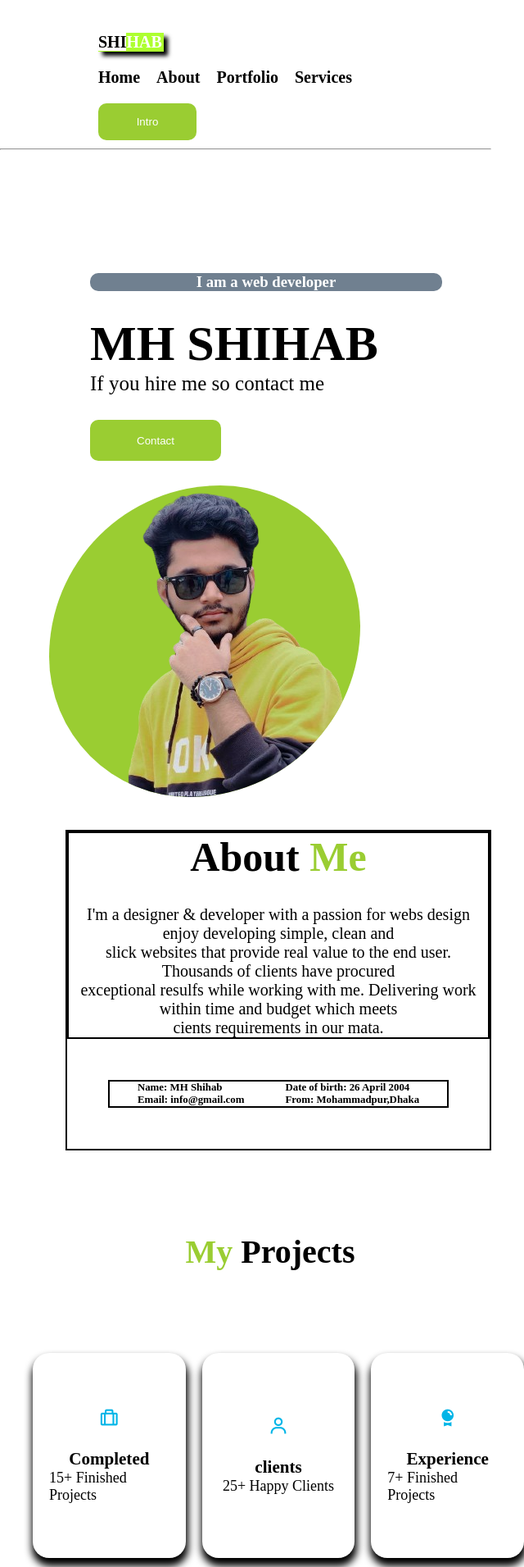
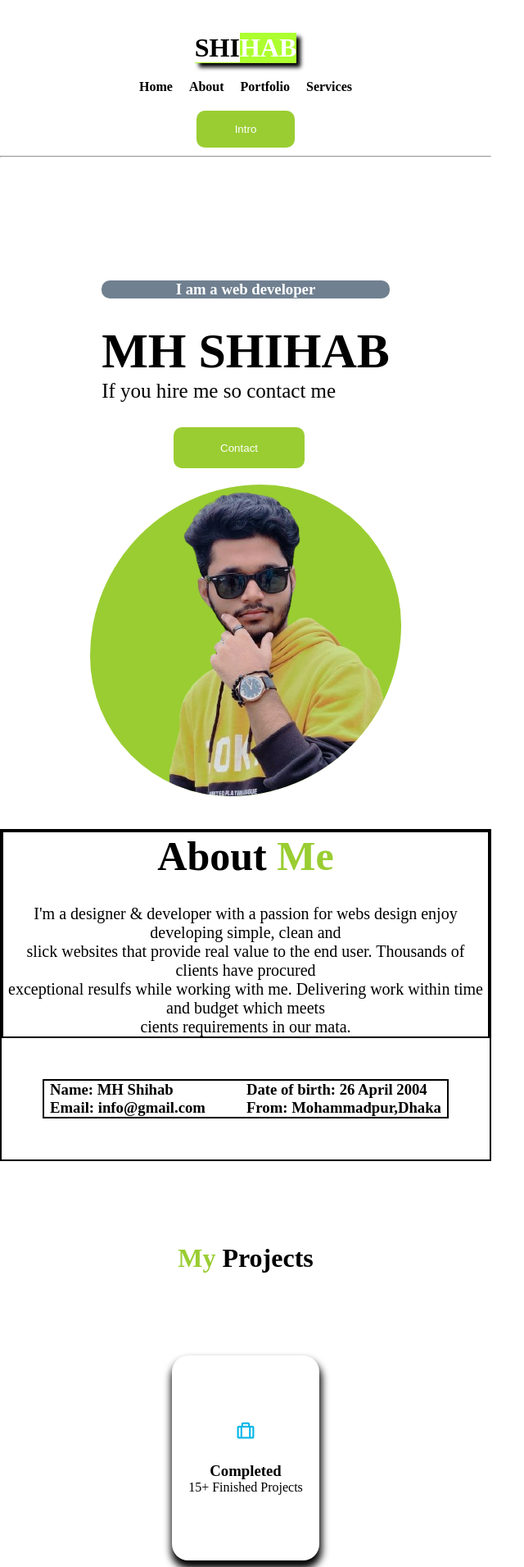
Before and after one commit to mhshihab2604/Portfolio-3, a plain HTML site: page index.html in a window 600 px wide. Shown: the top 1911 px of the page at 82% size, 640 px wide, since content can reach past the window. Drawn offline with nearby package versions, Linux system fonts and the light colour scheme.

Commit message:
Responsive Done

```diff
--- a/media-queries.css
+++ b/media-queries.css
@@ -1,61 +1,49 @@
-
-@media screen and (max-width:640px) {
-
-    .navbar{
-        display: block;
-        margin-left: 20%;
-    }
-    .navbar,.heading{
-        font-size: 20px;
-        width: 80px;
-    }
-    .list,.btn{
-        margin-top: 20px;
+@media screen and (max-width: 576px){
+    .navbar,.info-2,footer{
+        flex-direction: column;
+        gap: 20px;
     }
     .info{
-        display: block;
-        padding: 0 60px;
-
+        flex-direction: column;
+        gap: 20px;
     }
-    .info-1{
-        padding-left: 50px;
-
+    .image img{
+        width: 100%;
     }
-    .image {
-    margin-top: 30px;
-    }
-    .border{
-        margin-left: 80px;
-    }
-    .info-2{
-        font-size: 11px;
-    }
-    .responsive h1{
-        font-size: 40px;
-        padding-left: 60px;
+    .info input{
+        margin-left: 26%;
     }
     .Project-container{
-         margin-left: 40px;
-         font-size: 18px;
+        flex-direction: column;
+        width: 100%;
+        height: 100%;
     }
-    .Project-box{
-        padding: 0 20px;
+    .from .btn-2{
+        margin-left: 33%;
     }
-    .head{
-        padding-left: 80px;
+}
+@media screen and (min-width: 576px) and (max-width: 992px){
+    .navbar{
+        flex-direction: column;
+        gap: 20px;
+    }
+    .info{
+        flex-direction: column;
+        gap: 20px;
+    }
+    .info input{
+        margin-left: 25%;
+    }
+    .Project-container{
+        flex-direction: column;
+        width: 100%;
+        height: 100%;
     }
     footer{
-        display: block;
-        padding: 0 70px;
+        flex-direction: column;
+        gap: 20px;
     }
-    .Find{
-        padding-left: 50px;
-    }
-    .icon{
-        padding-left: 35px;
-        margin-bottom: 20px;
-    }
-    .from >.btn-2{
-        margin-left: 100px;
+    .from .btn-2{
+        margin-left: 33%;
     }
 }
--- a/style.css
+++ b/style.css
@@ -9,7 +9,6 @@
     align-items: center;
     margin-top: 40px;
     color: black;
-
 }
 span{
     color: lightgreen;
```
Also changed, not shown: index.html (indentation only).
